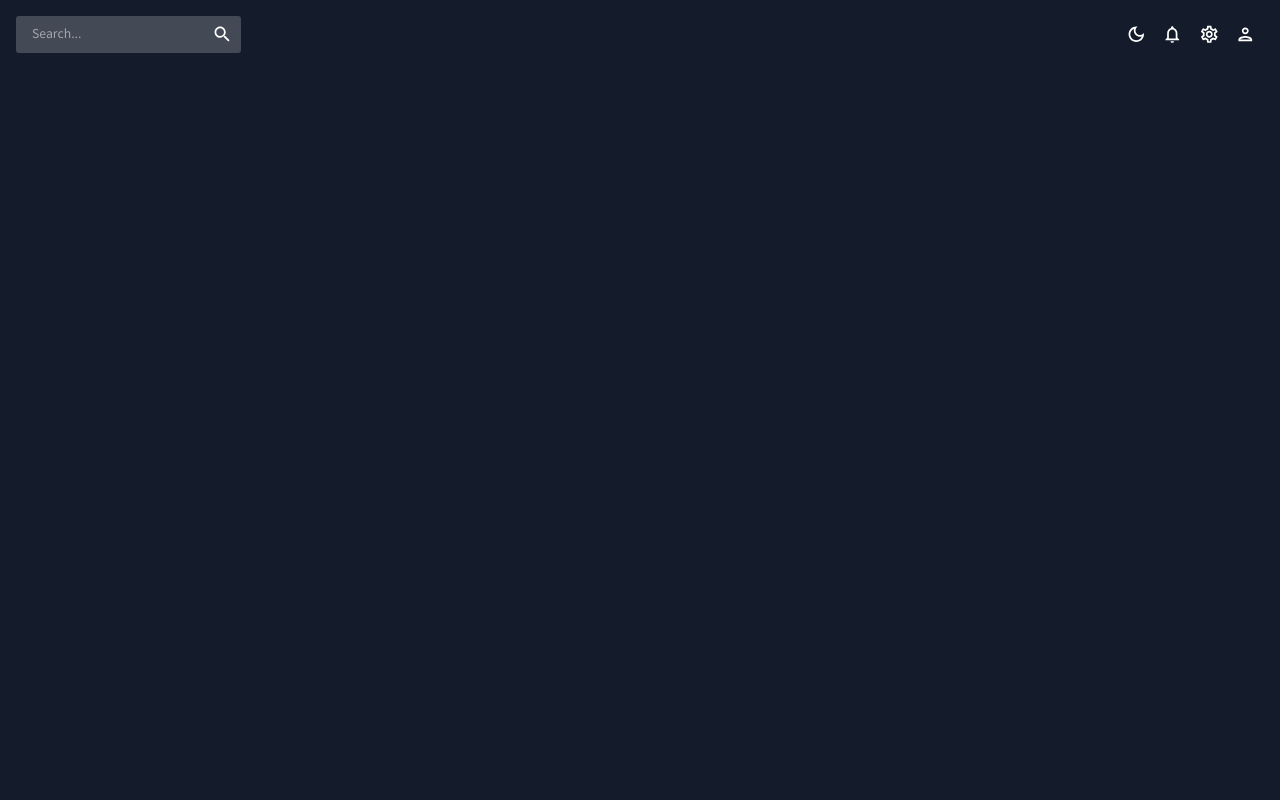
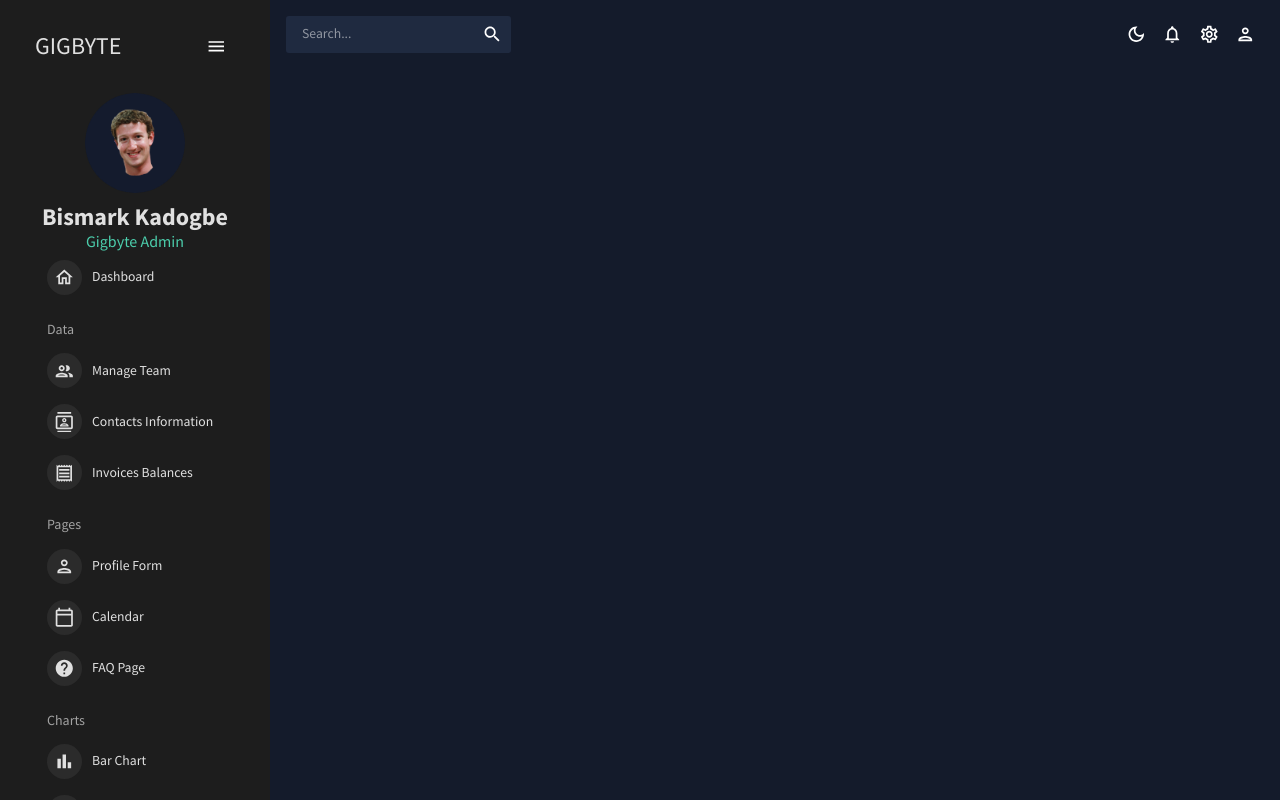
Before and after one commit to Nero-Gh/react-admin, a React (Vite) app: page /faq in a window 1280 px wide. Built offline with nearby package versions, Linux system fonts and the light colour scheme.

Commit message:
Added sidebar

```diff
--- a/package.json
+++ b/package.json
@@ -26,7 +26,7 @@
     "formik": "^2.2.9",
     "react": "^18.2.0",
     "react-dom": "^18.2.0",
-    "react-pro-sidebar": "^1.0.0",
+    "react-pro-sidebar": "^0.7.1",
     "react-router-dom": "^6.8.2",
     "yup": "^1.0.2"
   },
--- a/src/App.jsx
+++ b/src/App.jsx
@@ -1,16 +1,45 @@
 import { ColorModeContext, useMode } from "./theme";
 import { CssBaseline, ThemeProvider } from "@mui/material";
+import { Routes, Route } from "react-router-dom";
 import TopBar from "./scenes/global/TopBar";
+import Sidebar from "./scenes/global/Sidebar";
+import Dashboard from "./scenes/dashboard/index";
+// import Team from "./scenes/Team";
+// import Invoice from "./scenes/Invoice";
+// import Contacts from "./scenes/Contacts";
+// import Bar from "./scenes/Bar";
+// import Line from "./scenes/Line";
+// import Pie from "./scenes/Pie";
+// import FAQ from "./scenes/FAQ";
+// import Form from "./scenes/Form";
+// import Geography from "./scenes/FAQ";
+// import Calender from "./scenes/Calender";
 
 function App() {
   const [theme, colorMode] = useMode();
+
   return (
     <ColorModeContext.Provider value={colorMode}>
       <ThemeProvider theme={theme}>
         <CssBaseline />
         <div className="app">
+          <Sidebar />
           <main className="content">
             <TopBar />
+
+            <Routes>
+              <Route path="/" element={<Dashboard />} />
+              {/* <Route path="/team" element={<Team />} />
+              <Route path="/contacts" element={<Contacts />} />
+              <Route path="/invoice" element={<Invoice />} />
+              <Route path="/faq" element={<FAQ />} />
+              <Route path="/form" element={<Form />} />
+              <Route path="/line" element={<Line />} />
+              <Route path="/bar" element={<Bar />} />
+              <Route path="/pie" element={<Pie />} />
+              <Route path="/geography" element={<Geography />} />
+              <Route path="/calender" element={<Calender />} /> */}
+            </Routes>
           </main>
         </div>
       </ThemeProvider>
--- a/src/scenes/global/Sidebar.jsx
+++ b/src/scenes/global/Sidebar.jsx
@@ -1,7 +1,229 @@
-import React from "react";
+import React, { useState } from "react";
+import { ProSidebar, Menu, MenuItem } from "react-pro-sidebar";
+import "react-pro-sidebar/dist/css/styles.css";
+
+import { Box, IconButton, Typography, useTheme } from "@mui/material";
+import { Link } from "react-router-dom";
+import HomeOutlinedIcon from "@mui/icons-material/HomeOutlined";
+import PeopleOutlinedIcon from "@mui/icons-material/PeopleOutlined";
+import ContactOutlinedIcon from "@mui/icons-material/ContactsOutlined";
+import ReceiptOutlinedIcon from "@mui/icons-material/ReceiptOutlined";
+import PersonOutlinedIcon from "@mui/icons-material/PersonOutlined";
+import HelpOutlinedIcon from "@mui/icons-material/HelpOutlined";
+import CalendarTodayOutlinedIcon from "@mui/icons-material/CalendarTodayOutlined";
+import BarChartOutlinedIcon from "@mui/icons-material/BarChartOutlined";
+import PieChartOutlinedIcon from "@mui/icons-material/PieChartOutlined";
+import TimelineOutlinedIcon from "@mui/icons-material/TimelineOutlined";
+import MenuOutlinedIcon from "@mui/icons-material/MenuOutlined";
+import MapOutlinedIcon from "@mui/icons-material/MapOutlined";
+import { tokens } from "../../theme";
+
+const Item = ({ title, to, icon, selected, setSelected }) => {
+  const theme = useTheme();
+  const colors = tokens(theme.palette.mode);
+  return (
+    <MenuItem
+      active={selected === title}
+      style={{
+        color: colors.gray[100],
+      }}
+      onClick={() => setSelected(title)}
+      icon={icon}
+    >
+      <Typography>{title}</Typography>
+      <Link to={to} />
+    </MenuItem>
+  );
+};
 
 const Sidebar = () => {
-  return <div>Sidebar</div>;
+  const theme = useTheme();
+  const colors = tokens(theme.palette.mode);
+  const [isCollapsed, setIsCollapsed] = useState(false);
+  const [selected, setSelected] = useState("Dashboard");
+  return (
+    <Box
+      sx={{
+        "&. pro-sidebar-inner": {
+          background: `${colors.primary[400]} !important`,
+        },
+        "&. pro-icon-wrapper": {
+          backgroundColor: "transparent !important",
+        },
+        "&. pro-inner-item": {
+          padding: "5px 35px 5px 20px !important",
+        },
+        "&. pro-inner-item:hover": {
+          color: "#868dfb !important",
+        },
+        "&. pro-inner-item:active": {
+          color: "#6870fa !important",
+        },
+      }}
+    >
+      <ProSidebar collapsed={isCollapsed}>
+        <Menu iconShape="circle">
+          {/* LOGO AND MENU ICON */}
+          <MenuItem
+            onClick={() => setIsCollapsed(!isCollapsed)}
+            icon={isCollapsed ? <MenuOutlinedIcon /> : undefined}
+            style={{
+              margin: "10px 0 20px 0",
+              color: colors.gray[100],
+            }}
+          >
+            {!isCollapsed && (
+              <Box
+                display="flex"
+                justifyContent="space-between"
+                alignItems="center"
+                ml="15px"
+              >
+                <Typography variant="h3" color={colors.gray[100]}>
+                  GIGBYTE
+                </Typography>
+                <IconButton onClick={() => setIsCollapsed(!isCollapsed)}>
+                  <MenuOutlinedIcon />
+                </IconButton>
+              </Box>
+            )}
+          </MenuItem>
+
+          {/* User */}
+          {!isCollapsed && (
+            <Box>
+              <Box display="flex" justifyContent="center" alignItems="center">
+                <img
+                  src={`../../assets/user.png`}
+                  alt=""
+                  width="100px"
+                  height="100px"
+                  style={{ cursor: "pointer", borderRadius: "50%" }}
+                />
+              </Box>
+              <Box textAlign="center">
+                <Typography
+                  variant="h3"
+                  color={colors.gray[100]}
+                  fontWeight="bold"
+                  sx={{ margin: "10px 0 0 0" }}
+                >
+                  Bismark Kadogbe
+                </Typography>
+                <Typography variant="h5" color={colors.greenAccent[500]}>
+                  Gigbyte Admin
+                </Typography>
+              </Box>
+            </Box>
+          )}
+          {/* MenuItems */}
+          <Box paddingLeft={isCollapsed ? undefined : "10%"}>
+            <Item
+              title="Dashboard"
+              to="/"
+              icon={<HomeOutlinedIcon />}
+              selected={selected}
+              setSelected={setSelected}
+            />
+
+            <Typography
+              variant="h6"
+              color={colors.gray[300]}
+              sx={{ m: "15px 0 5px 20px" }}
+            >
+              Data
+            </Typography>
+            <Item
+              title="Manage Team"
+              to="/team"
+              icon={<PeopleOutlinedIcon />}
+              selected={selected}
+              setSelected={setSelected}
+            />
+            <Item
+              title="Contacts Information"
+              to="/contacts"
+              icon={<ContactOutlinedIcon />}
+              selected={selected}
+              setSelected={setSelected}
+            />
+            <Item
+              title="Invoices Balances"
+              to="/invoices"
+              icon={<ReceiptOutlinedIcon />}
+              selected={selected}
+              setSelected={setSelected}
+            />
+
+            <Typography
+              variant="h6"
+              color={colors.gray[300]}
+              sx={{ m: "15px 0 5px 20px" }}
+            >
+              Pages
+            </Typography>
+            <Item
+              title="Profile Form"
+              to="/form"
+              icon={<PersonOutlinedIcon />}
+              selected={selected}
+              setSelected={setSelected}
+            />
+            <Item
+              title="Calendar"
+              to="/calendar"
+              icon={<CalendarTodayOutlinedIcon />}
+              selected={selected}
+              setSelected={setSelected}
+            />
+            <Item
+              title="FAQ Page"
+              to="/faq"
+              icon={<HelpOutlinedIcon />}
+              selected={selected}
+              setSelected={setSelected}
+            />
+
+            <Typography
+              variant="h6"
+              color={colors.gray[300]}
+              sx={{ m: "15px 0 5px 20px" }}
+            >
+              Charts
+            </Typography>
+            <Item
+              title="Bar Chart"
+              to="/bar"
+              icon={<BarChartOutlinedIcon />}
+              selected={selected}
+              setSelected={setSelected}
+            />
+            <Item
+              title="Pie Chart"
+              to="/pie"
+              icon={<PieChartOutlinedIcon />}
+              selected={selected}
+              setSelected={setSelected}
+            />
+            <Item
+              title="Line Chart"
+              to="/line"
+              icon={<TimelineOutlinedIcon />}
+              selected={selected}
+              setSelected={setSelected}
+            />
+            <Item
+              title="Geography Chart"
+              to="/geography"
+              icon={<MapOutlinedIcon />}
+              selected={selected}
+              setSelected={setSelected}
+            />
+          </Box>
+        </Menu>
+      </ProSidebar>
+    </Box>
+  );
 };
 
 export default Sidebar;
--- a/src/theme.jsx
+++ b/src/theme.jsx
@@ -21,7 +21,7 @@
           100: "#d0d1d5",
           200: "#a1a4aa",
           300: "#727680",
-          400: "#434955",
+          400: "#1f2a40", //"#434955"
           500: "#141b2b",
           600: "#101622",
           700: "#0c101a",
```
Also changed, not shown: src/components/Header.jsx (added, +24 -0 lines), public/assets/user.png (added), 1 other file (tests, documents, lock files or other folders).
